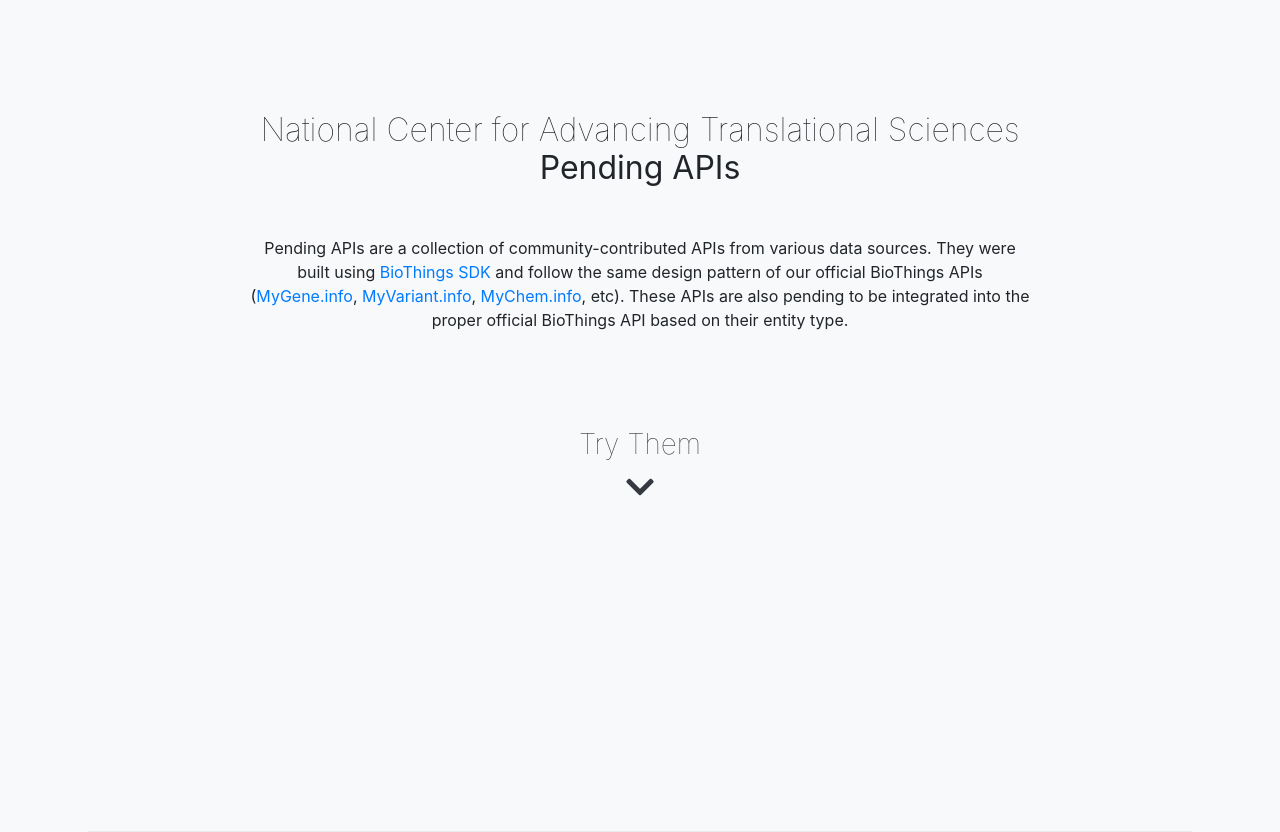
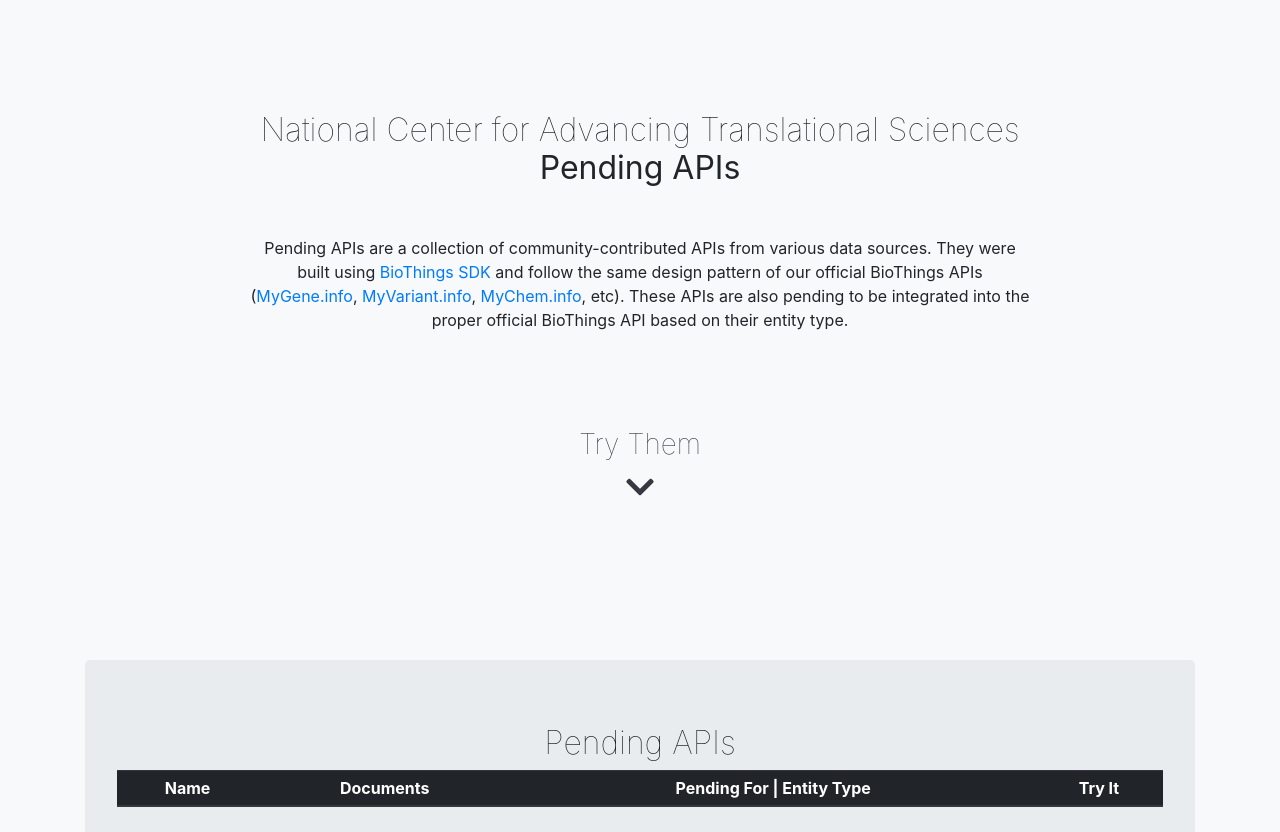
Before and after one commit to biothings/pending.api, a Python web app: template templates/static/html/ncats-landing.html in a window 1280 px wide. Shown: the part 77-909 px from the top of the page. Run offline with Jinja, Linux system fonts and the light colour scheme; the template is opened without the code that fills it, so the values that code supplies are empty; some libraries are stand-ins or nearby versions.

Commit message:
changed ncats logo and fixed spacing

```diff
--- a/templates/static/html/ncats-landing.html
+++ b/templates/static/html/ncats-landing.html
@@ -37,7 +37,7 @@
     </style>
 	</head>
   <nav class="navbar navbar-expand-lg navbar-light">
-    <a class="navbar-brand" href="#"><img height="50px" alt='logo' src="https://ncats.nih.gov/sites/all/themes/ncats-2014/images/assets/ncats-logo.png"/></a>
+    <a class="navbar-brand" href="#"><img height="50px" alt='logo' src="https://mygene.info/static/img/using-5.png"/></a>
     <button class="navbar-toggler" type="button" data-toggle="collapse" data-target="#navbarSupportedContent" aria-controls="navbarSupportedContent" aria-expanded="false" aria-label="Toggle navigation">
       <span class="navbar-toggler-icon"></span>
     </button>
@@ -51,7 +51,7 @@
   </nav>
 	<body class="bg-light">
     <div id="ncats" class="container">
-      <section  class="jumbotron fullscreen bg-light">
+      <section  class="jumbotron bg-light">
         <div class="text-center">
           <h2 class="m-5">National Center for Advancing Translational Sciences <br /><b>Pending APIs</b></h2>
           <p class="w-75 m-auto">
```
